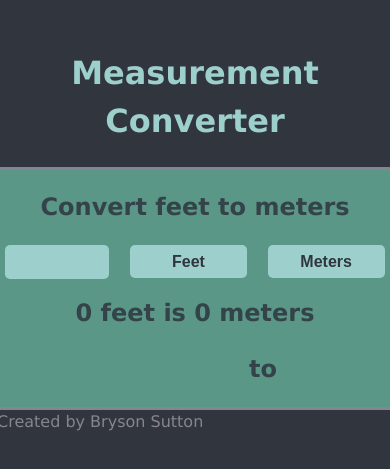
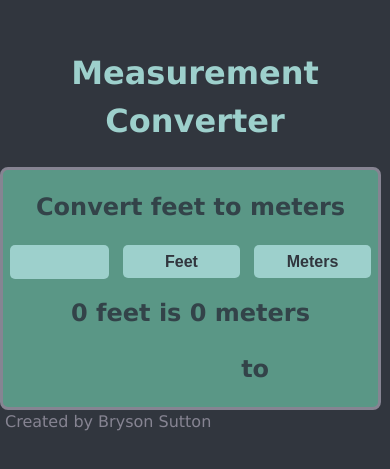
Before and after one commit to BSutton17/Measurement-Converter, a React (Vite) app: page / in a window 390 px wide. Shown: the part 191-660 px from the top of the page. Built offline with nearby package versions, Linux system fonts and the light colour scheme.

Commit message:
Update index.css

```diff
--- a/src/index.css
+++ b/src/index.css
@@ -9,7 +9,7 @@
 
 @media (max-width: 450px){
   #wrapper {
-    width:400px;
+    width:375px;
     height: 100%;
   }
 }
```
